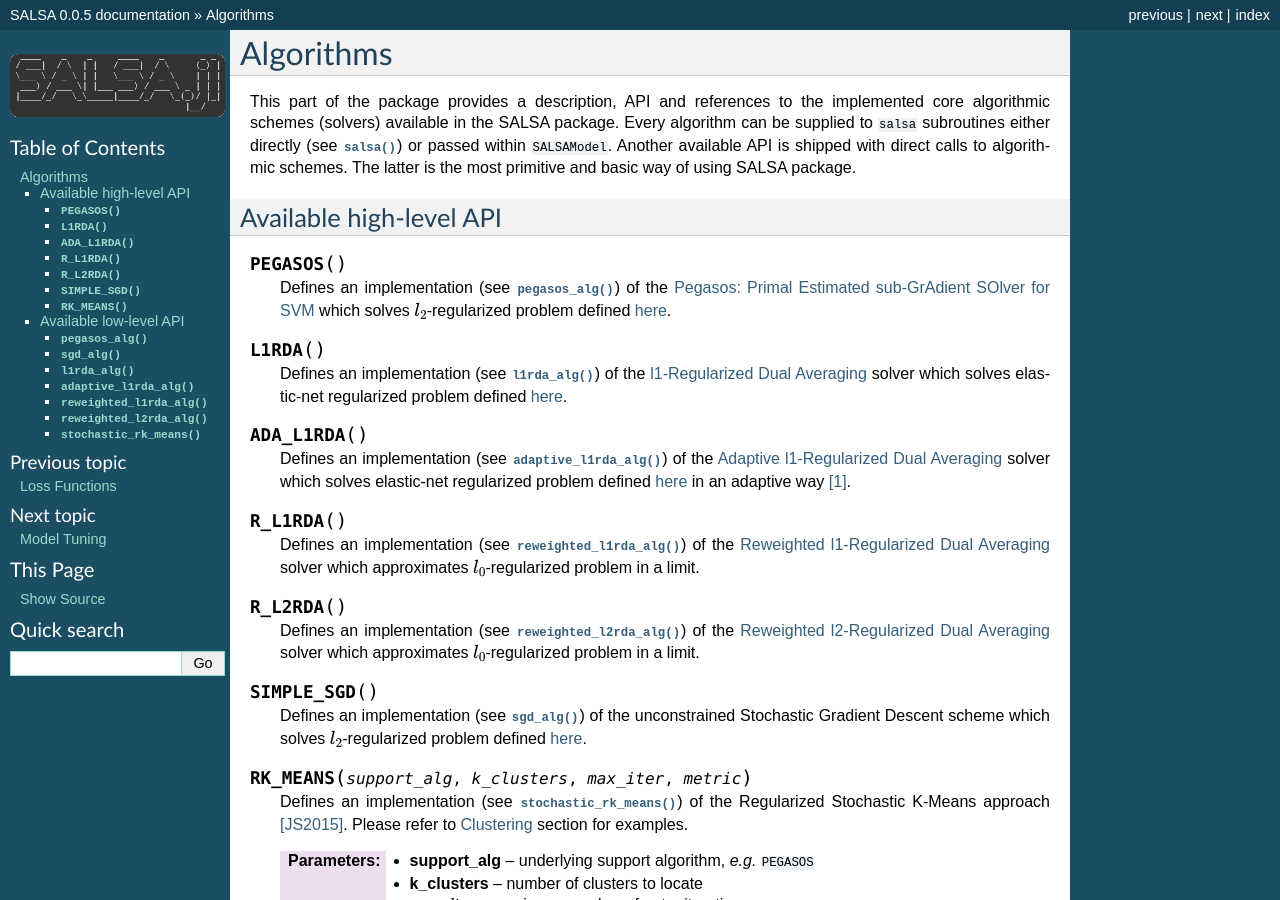
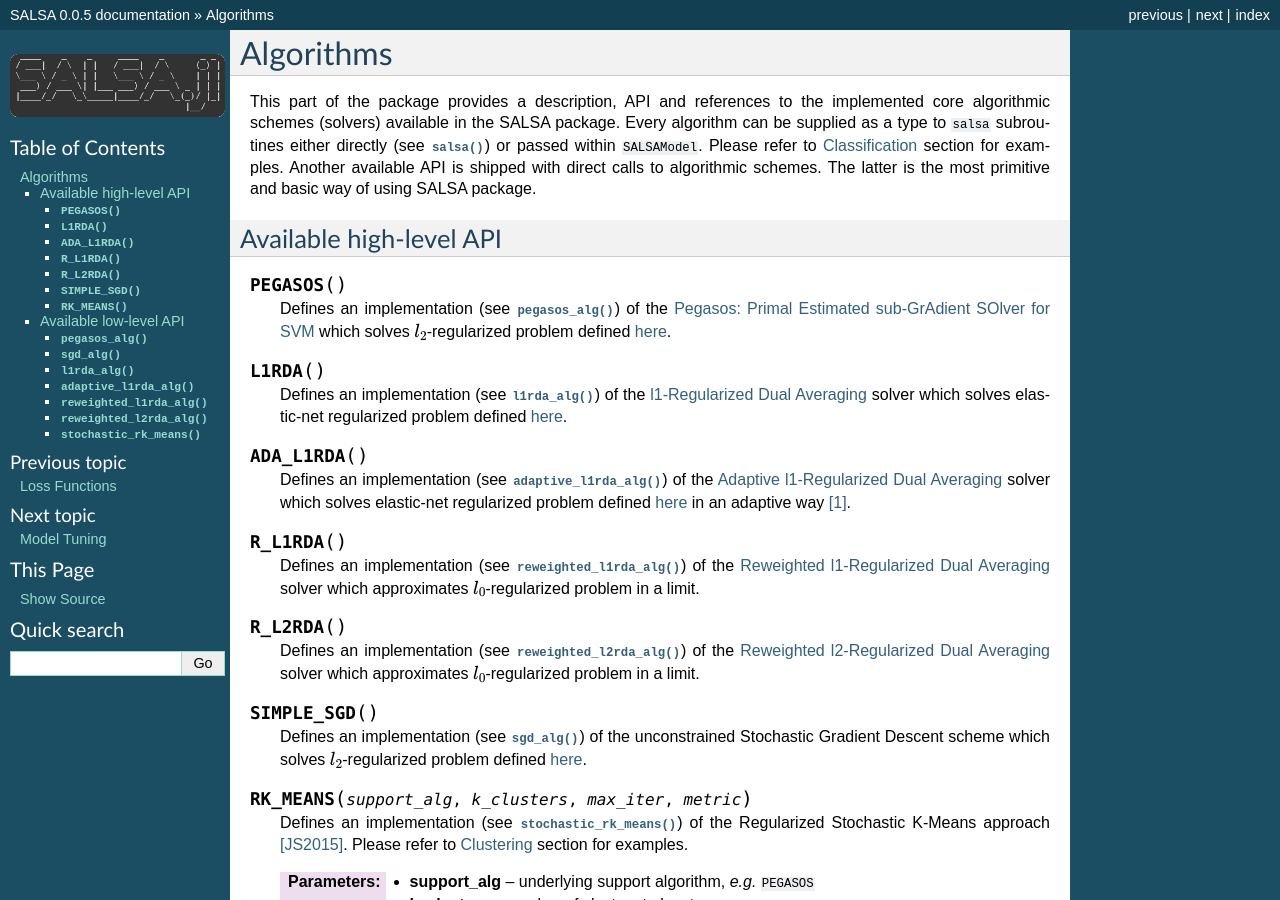
Before and after one commit to jumutc/SALSA.jl, a Sphinx documentation site: the page built from docs/source/algorithms.rst, in a window 1280 px wide and 900 px high. Built offline with Sphinx 7.4.7, drawn with Linux system fonts in a browser that asks for light colours; formulas are drawn with MathJax 3.

Commit message:
updating docs

```diff
--- a/docs/source/algorithms.rst
+++ b/docs/source/algorithms.rst
@@ -1,7 +1,7 @@
 Algorithms
 ==========
 
-This part of the package provides a description, API and references to the implemented core algorithmic schemes (solvers) available in the SALSA package. Every algorithm can be supplied to ``salsa`` subroutines either directly (see :func:`salsa`) or passed within ``SALSAModel``. Another available API is shipped with direct calls to algorithmic schemes. The latter is the most primitive and basic way of using SALSA package.
+This part of the package provides a description, API and references to the implemented core algorithmic schemes (solvers) available in the SALSA package. Every algorithm can be supplied as a type to ``salsa`` subroutines  either directly (see :func:`salsa`) or passed within ``SALSAModel``. Please refer to :doc:`Classification <classification>` section for examples. Another available API is shipped with direct calls to algorithmic schemes. The latter is the most primitive and basic way of using SALSA package.
 
 
 Available high-level API
--- a/docs/source/index.rst
+++ b/docs/source/index.rst
@@ -29,12 +29,12 @@ Welcome to SALSA's documentation!
 **SALSA** is an open source project available at `Github <http://github.com/jumutc/SALSA.jl>`_ under the `General Public License version 3 <https://github.com/jumutc/SALSA.jl/blob/master/LICENSE>`_.
 
 
+.. _problem_def:
+
 Mathematical background
 ~~~~~~~~~~~~~~~~~~~~~~~~
 
 The **SALSA** package aims at stochastically learning a classifier or regressor via the Regularized Empirical Risk Minimization [Vapnik1992]_ framework. We approach a family of the well-known Machine Learning problems of the type:
-
-.. _problem_def:
 
 .. math::
         \min_{\bf w} \sum_{i=1}^n \ell({\bf w},\xi_i) + \Omega({\bf w}),
--- a/docs/source/nystrom.rst
+++ b/docs/source/nystrom.rst
@@ -43,15 +43,15 @@ Available Kernel Functions
 
 .. function:: LinearKernel
 
-	Defines an implementation of the Linear Kernel, *i.e.* :math:`k(x,y) = \langle x,y \rangle`.
+	Defines an implementation of the Linear Kernel, *i.e.*  :math:`k(x,y) = \langle x,y \rangle`.
 
 .. function:: PolynomialKernel
 
-	Defines an implementation of the Polynomial Kernel, *i.e.* :math:`k(x,y) = (\langle x,y \rangle + τ)^d`.
+	Defines an implementation of the Polynomial Kernel, *i.e.*  :math:`k(x,y) = (\langle x,y \rangle + τ)^d`.
 
 .. function:: RBFKernel
 
-	Defines an implementation of the Radial Basis Function (RBF) Kernel, *i.e.* :math:`k(x,y) = \exp(-\frac{\|x - y\|^2}{2σ^2})`.
+	Defines an implementation of the Radial Basis Function (RBF) Kernel, *i.e.*  :math:`k(x,y) = \exp(-\frac{\|x - y\|^2}{2σ^2})`.
 
 
 .. [WS2001] Williams C. and Seeger M., "Using the Nyström method to speed up kernel machines", in Proceedings of the 14th Annual Conference on Neural Information Processing (NIPS), pp. 682-688, 2001.
```
